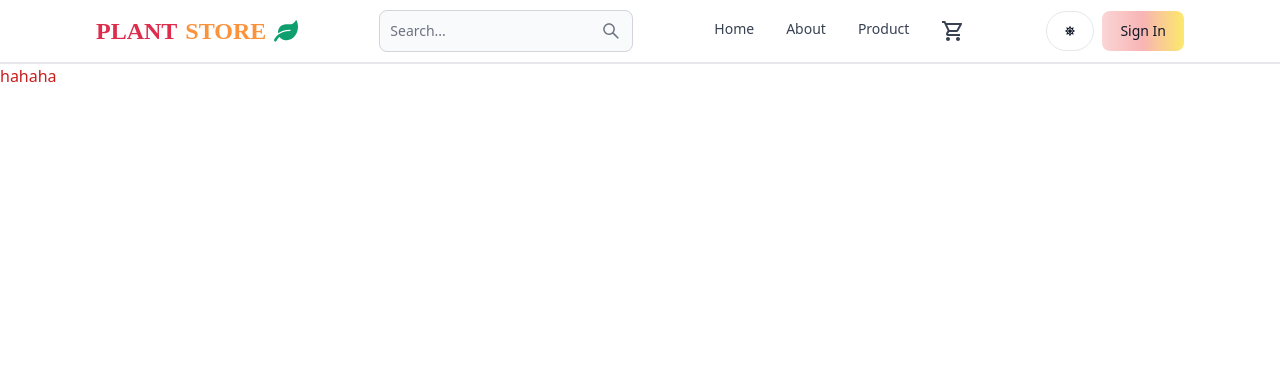
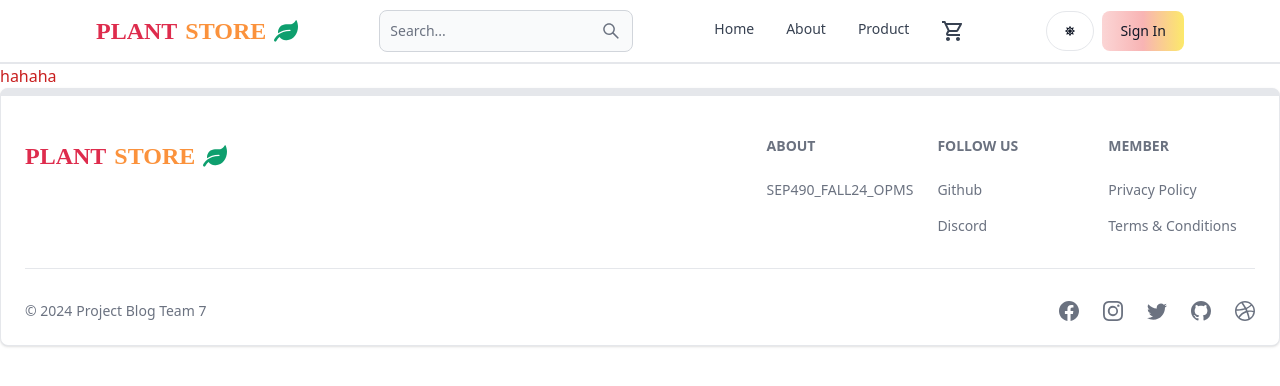
Before and after one commit to viet-tinh1/SEP490_FALL24_OPMS, a React (Vite) app in the folder client/: page /dashboard in a window 1280 px wide. Shown: the top 386 px of the page. Built offline with nearby package versions, Linux system fonts and the light colour scheme; a web font is replaced by a local one.

Commit message:
Update Footer

```diff
--- a/client/src/App.jsx
+++ b/client/src/App.jsx
@@ -5,6 +5,7 @@
 import Dashboard from './pages/Dashboard'
 import About from './pages/About'
 import Header from './components/Header'
+import Footer from './components/Footer'
 export default function App() {
   return (
     <BrowserRouter>
@@ -18,6 +19,7 @@
           <Route path='/dashboard' element={<Dashboard/>}/>
 
     </Routes>
+    <Footer/>
    </BrowserRouter>
   )
 }
--- a/client/src/components/Footer.jsx
+++ b/client/src/components/Footer.jsx
@@ -1,6 +1,79 @@
+import { Footer } from 'flowbite-react';
+import { Link } from 'react-router-dom';
+import { BsFacebook, BsInstagram, BsTwitter, BsGithub, BsDribbble } from 'react-icons/bs';
+import { FaLeaf } from "react-icons/fa";
 
-export default function Footer() {
+export default function FooterCom() {
   return (
-    <div>Footer</div>
-  )
+    <Footer container className='border border-t-8 '>
+      <div className='w-full max-w-7xl mx-auto'>
+        <div className='grid w-full justify-between sm:flex md:grid-cols-1'>
+          <div className='mt-5'>
+          <Link
+        to="/"
+        className="self-center text-sm sm:text-xl font-semibold dark:text-white"
+      >
+        <div className="text-2xl flex items-center gap-2 font-bold font-averia uppercase">
+          <p className="text-primary">Plant</p>
+          <p className="text-secondary">Store</p>
+          <FaLeaf className="text-green-500" />
+        </div>
+      </Link>
+          </div>
+          <div className='grid grid-cols-2 gap-8 mt-4 sm:grid-cols-3 sm:gap-6 '>
+            <div>
+              <Footer.Title title='About' />
+              <Footer.LinkGroup col>
+
+                <Footer.Link
+                  href='/about'
+                  target='_blank'
+                  rel='noopener noreferrer'
+                >
+                   SEP490_FALL24_OPMS
+
+                </Footer.Link>
+              </Footer.LinkGroup>
+            </div>
+            <div>
+              <Footer.Title title='Follow us' />
+              <Footer.LinkGroup col>
+                <Footer.Link
+                  href='https://www.github.com/sahandghavidel'
+                  target='_blank'
+                  rel='noopener noreferrer'
+                >
+                  Github
+                </Footer.Link>
+                <Footer.Link href='#'>Discord</Footer.Link>
+              </Footer.LinkGroup>
+            </div>
+            <div>
+              <Footer.Title title='Member' />
+              <Footer.LinkGroup col>
+                <Footer.Link href='#'>Privacy Policy</Footer.Link>
+                <Footer.Link href='#'>Terms &amp; Conditions</Footer.Link>
+              </Footer.LinkGroup>
+            </div>
+          </div>
+        </div>
+        <Footer.Divider />
+        <div className='w-full sm:flex sm:items-center sm:justify-between'>
+          <Footer.Copyright
+            href='#'
+            by="Project Blog Team 7"
+            year={new Date().getFullYear()}
+          />
+          <div className="flex gap-6 sm:mt-0 mt-4 sm:justify-center">
+            <Footer.Icon href='#' icon={BsFacebook}/>
+            <Footer.Icon href='#' icon={BsInstagram}/>
+            <Footer.Icon href='#' icon={BsTwitter}/>
+            <Footer.Icon href='https://github.com/NgocNhan43/Project_WDP301' icon={BsGithub}/>
+            <Footer.Icon href='#' icon={BsDribbble}/>
+
+          </div>
+        </div>
+      </div>
+    </Footer>
+  );
 }
```
